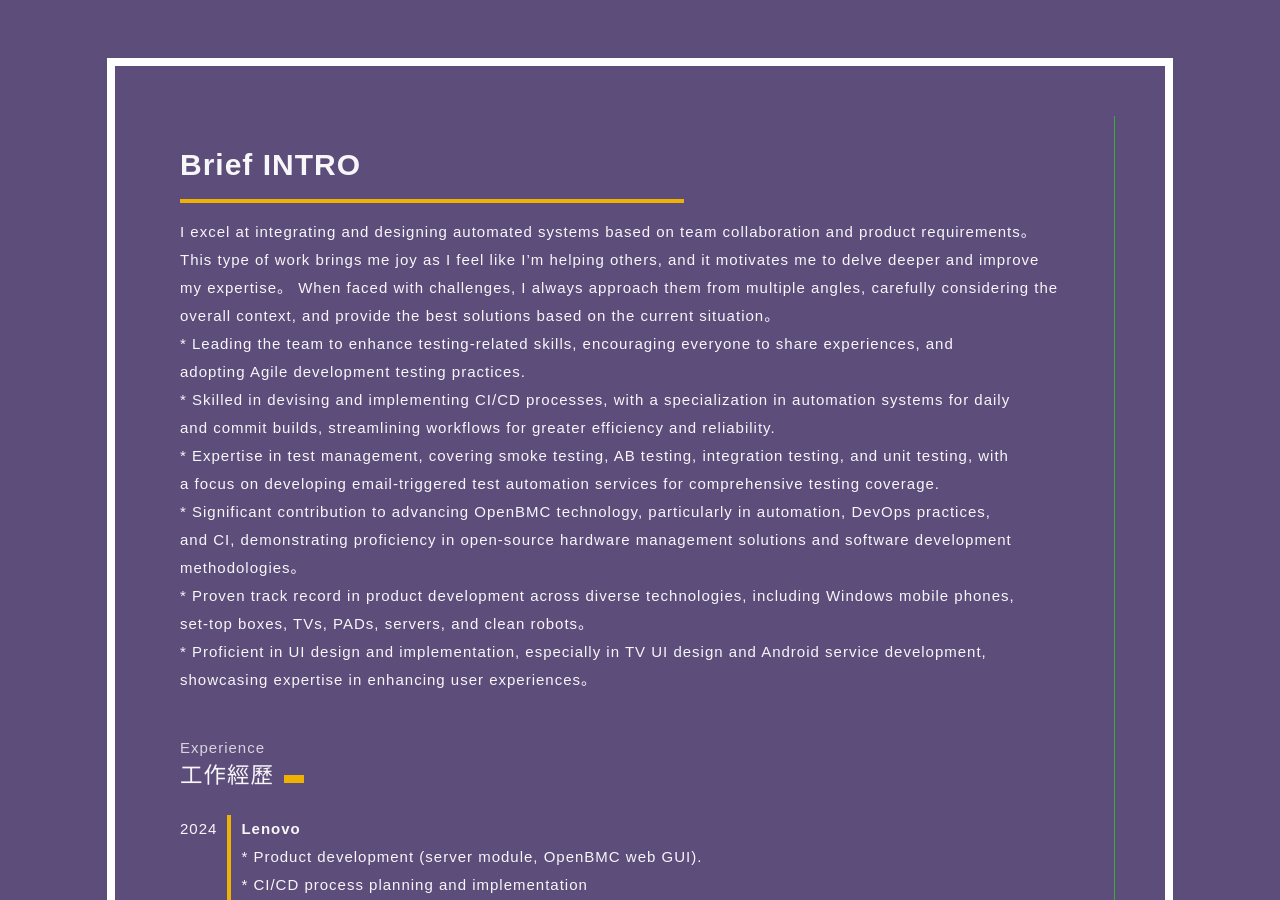
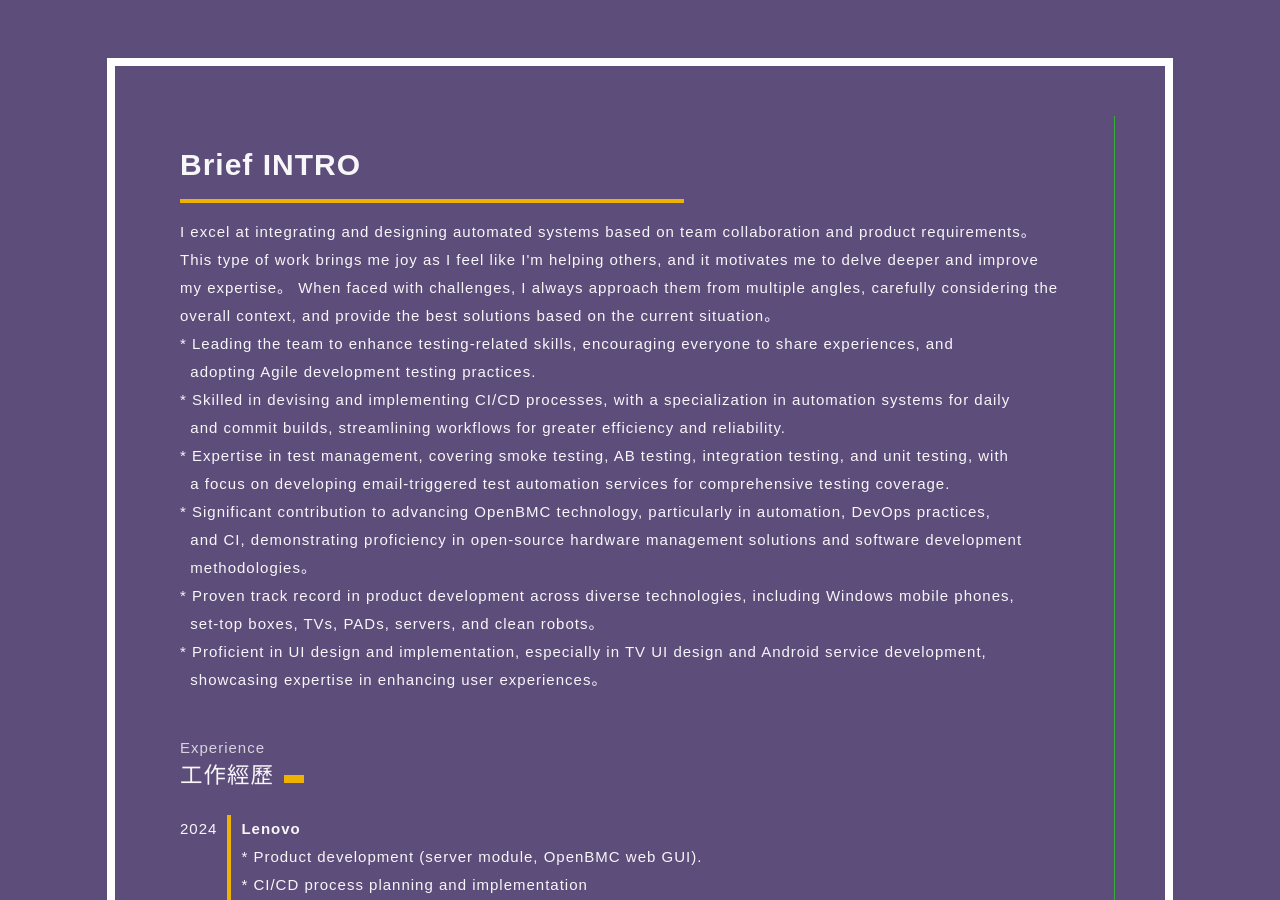
Before and after one commit to gitmaruneko/gitmaruneko.github.io, a Jekyll site: the page personal_detail.html, which Jekyll copies as it is, in a window 1280 px wide and 900 px high. Built offline with Jekyll 4.4.1, drawn with Linux system fonts in a browser that asks for light colours; some of the changed lines change nothing that is shown.

Commit message:
Modify brief intro

```diff
--- a/personal_detail.html
+++ b/personal_detail.html
@@ -13,29 +13,29 @@
       <h1>Brief INTRO</h1>
       <hr>
       <p>I excel at integrating and designing automated systems based on team collaboration and product requirements。
-         This type of work brings me joy as I feel like I’m helping others,
+         This type of work brings me joy as I feel like I'm helping others,
          and it motivates me to delve deeper and improve my expertise。 When faced with challenges,
          I always approach them from multiple angles, carefully considering the overall context,
          and provide the best solutions based on the current situation。
 
         <br>* Leading the team to enhance testing-related skills, encouraging everyone to share experiences, and
-        <br>  adopting Agile development testing practices.
+        <br>&nbsp;&nbsp;adopting Agile development testing practices.
 
         <br>* Skilled in devising and implementing CI/CD processes, with a specialization in automation systems for daily
-        <br>  and commit builds, streamlining workflows for greater efficiency and reliability.
+        <br>&nbsp;&nbsp;and commit builds, streamlining workflows for greater efficiency and reliability.
 
         <br>* Expertise in test management, covering smoke testing, AB testing, integration testing, and unit testing, with
-        <br>  a focus on developing email-triggered test automation services for comprehensive testing coverage.
+        <br>&nbsp;&nbsp;a focus on developing email-triggered test automation services for comprehensive testing coverage.
 
         <br>* Significant contribution to advancing OpenBMC technology, particularly in automation, DevOps practices,
-        <br>  and CI, demonstrating proficiency in open-source hardware management solutions and software development
-        <br>  methodologies。
+        <br>&nbsp;&nbsp;and CI, demonstrating proficiency in open-source hardware management solutions and software development
+        <br>&nbsp;&nbsp;methodologies。
 
         <br>* Proven track record in product development across diverse technologies, including Windows mobile phones,
-        <br>  set-top boxes, TVs, PADs, servers, and clean robots。
+        <br>&nbsp;&nbsp;set-top boxes, TVs, PADs, servers, and clean robots。
 
         <br>* Proficient in UI design and implementation, especially in TV UI design and Android service development,
-        <br>  showcasing expertise in enhancing user experiences。</p>
+        <br>&nbsp;&nbsp;showcasing expertise in enhancing user experiences。</p>
       <div class="block">
         <h4>Experience</h4>
         <h2>工作經歷</h2>
```
